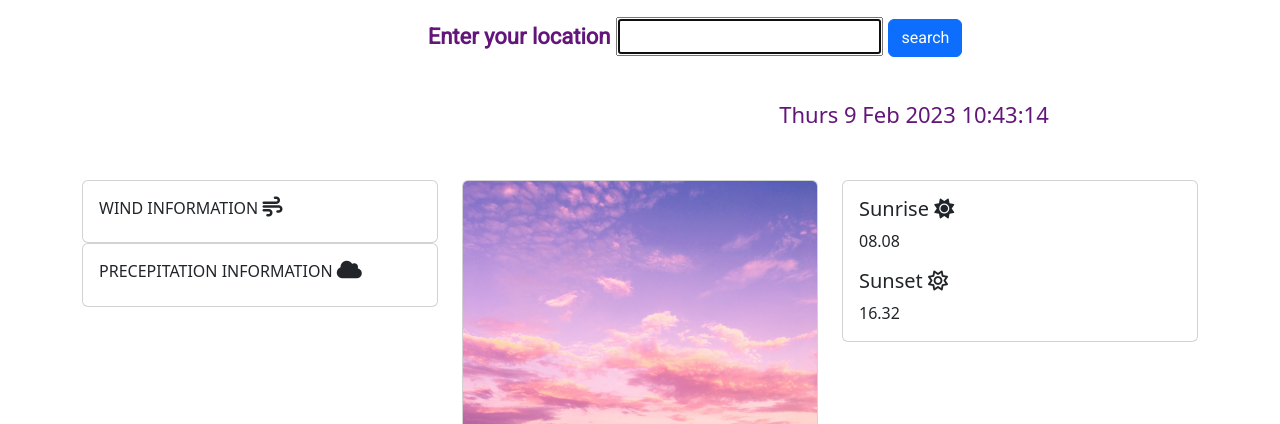
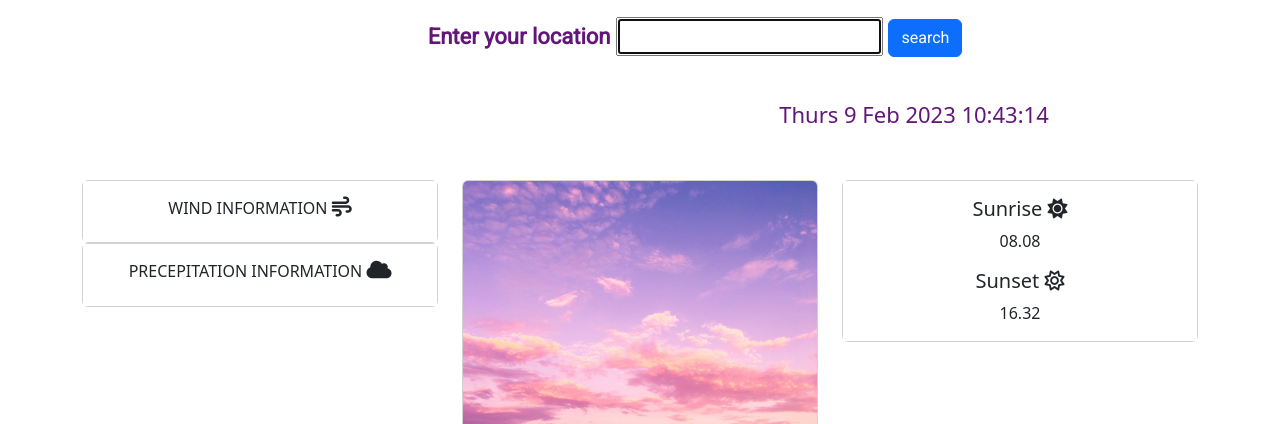
Before and after one commit to saz36/weather_app, a plain HTML site: page index.html in a window 1280 px wide. Shown: the part 141-565 px from the top of the page. Drawn offline with nearby package versions, Linux system fonts and the light colour scheme; no server answers.

Commit message:
edited wind rain and solar div

```diff
--- a/index.html
+++ b/index.html
@@ -65,7 +65,8 @@
 <div class="row">
     <div class="col-4">
       <div class="card">
-      <div class="card-body">
+      <div class="container text-center">
+        <div class="card-body">
         <div id="wind">
           <h6 class="card-title">WIND INFORMATION
           <i class="fa-solid fa-wind wind-icon"></i></h6>
@@ -73,8 +74,10 @@
         </div>
       </div>
       </div>
+      </div>
 
     <div class="card">
+      <div class="container text-center">
         <div class="card-body">
           <div id="precepitation">
               <h6 class="card-title">PRECEPITATION INFORMATION
@@ -83,7 +86,8 @@
               <p class="card-text"id="rain"> </p>
           </div>
         </div>
-    </div>
+  </div>
+      </div>
 
 </div>
 
@@ -114,6 +118,7 @@
 
       <div class="col-4">
         <div class="card">
+          <div class="container text-center">
         <div class="card-body">
           <div id ="solar">
             <h5 id ="rise" class="card-title">Sunrise
@@ -125,7 +130,7 @@
             </h5>
             <p class="card-text">16.32</p>
           </div>
-
+        </div>
         </div>
       </div>
 </div>
```
